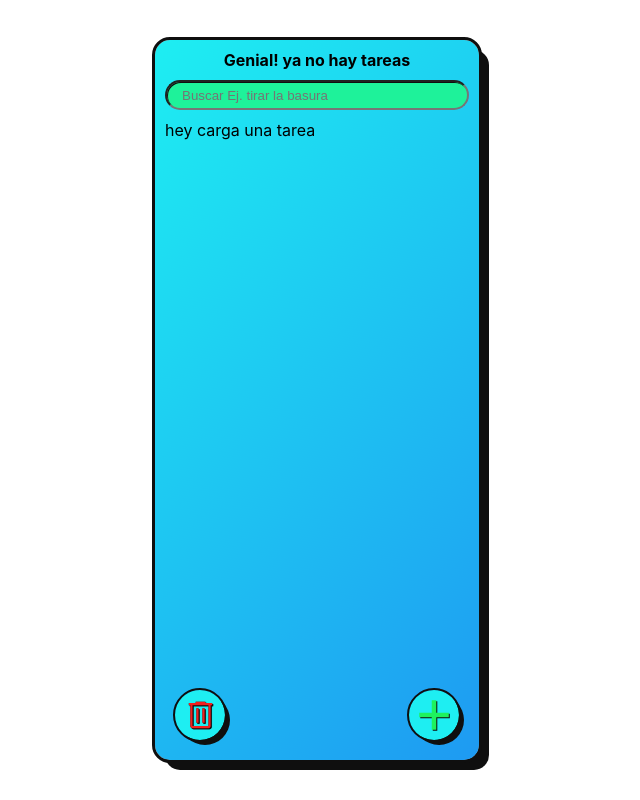
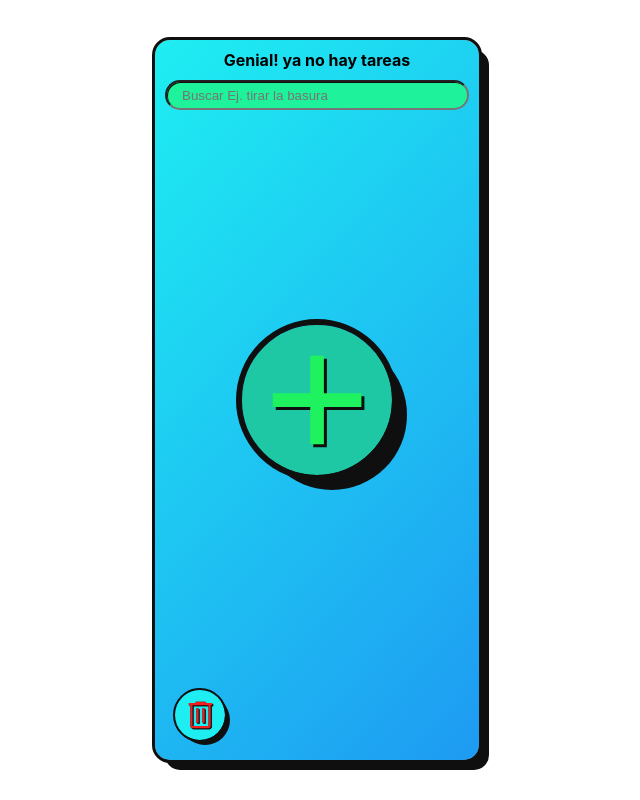
Before and after one commit to GustavoEraso/ToDo-react-2023, a React (Create React App) app: page / in a window 1280 px wide. Shown: the whole page, without its empty margins (323-963 px from the left). Built offline with nearby package versions, Linux system fonts and the light colour scheme.

Commit message:
ToDoAdd animation

```diff
--- a/src/components/ToDoAdd.jsx
+++ b/src/components/ToDoAdd.jsx
@@ -1,14 +1,32 @@
 import '../styles/ToDoAdd.css'
 
 import { ReactComponent as AddIcon } from '../assets/icons/add_FILL0_wght700_GRAD200_opsz48.svg'
-import { useContext } from 'react'
+import { useContext, useEffect, useState } from 'react'
 import { ToDoContext } from './ToDoContext'
 
+
+
+
 function ToDoAdd(){
+    const {
+        pendingTodosList,
+        completedTodosList
+    }= useContext(ToDoContext);
+
+    const {completedTodosCounter, totalTodosCounter} = useContext(ToDoContext);
+
+    const [isEmpy, setIsEmpy] =useState(totalTodosCounter === completedTodosCounter )
+    useEffect(()=>{
+        setIsEmpy(totalTodosCounter === 0 )
+    },[completedTodosCounter, totalTodosCounter])
+
+    console.log(isEmpy)
+
+
     const {toggleNewTodoModal, settoggleNewTodoModal} = useContext(ToDoContext)
 
     return(
-        <span className="ToDoAdd"onClick={()=>settoggleNewTodoModal(!toggleNewTodoModal)} ><AddIcon alt="add button" className= 'ToDoAdd__img' /></span>   )
+        <span className={isEmpy ?"ToDoAdd animated" : "ToDoAdd"} onClick={()=>settoggleNewTodoModal(!toggleNewTodoModal)} ><AddIcon alt="add button" className= 'ToDoAdd__img' /></span>   )
 }
 
 export {ToDoAdd}
--- a/src/components/ToDoList.jsx
+++ b/src/components/ToDoList.jsx
@@ -9,12 +9,13 @@ import { useContext } from "react";
 function ToDoList(){
     const {todos, completedTodosList, pendingTodosList, searchedTodos, error, loading} = useContext(ToDoContext);
 
+
     if(loading){
         return(<ToDoLoading />)};
     if(error)
         return(<p>vaya algo salio mal</p>)
-    if(!todos.length)
-        return(<p>hey carga una tarea</p>)
+    if(!pendingTodosList.length && !completedTodosList.length)
+        return(<></>)
     if(searchedTodos.length > 0)
         return(
          <section className="ToDoList-main-container">
--- a/src/styles/ToDoAdd.css
+++ b/src/styles/ToDoAdd.css
@@ -13,10 +13,12 @@
   outline: 2px solid var(--line-color);
   box-shadow: 5px 5px var(--line-color);
   transition: 500ms ease;
+  animation: 0.5s empyTraslate-return ease-in 1;
+  animation-fill-mode: forwards;
+
 }
 
 .ToDoAdd:active{
-
     box-shadow: none;
     transform: translate(5px ,5px);
     transition: 200ms ease;
@@ -26,3 +28,47 @@
     filter: drop-shadow(1px 1px var(--line-color));
     transition: 500ms ease;
 }
+
+.animated{
+  transform: scale(3);
+  animation: 1.5s clickMe ease-in infinite, 0.5s empyTraslate ease-in 1;
+  animation-fill-mode: forwards;
+}
+
+
+@keyframes clickMe {
+  0%{
+    background-color: var(--green);
+  }
+
+  50%{
+    background-color: var(--main-background);;
+  }
+  100%{
+    background-color:  5px 5px var(--green);
+  }
+
+}
+@keyframes empyTraslate {
+  0%{
+    bottom: 20px;
+    right: 20px;
+  }
+
+  100%{
+    bottom: calc(50% - 25px);
+    right: calc(50% - 25px);
+  }
+}
+
+@keyframes empyTraslate-return {
+  0%{
+    bottom: calc(50% - 25px);
+    right: calc(50% - 25px);
+  }
+  100%{
+    bottom: 20px;
+    right: 20px;
+  }
+
+}
```
Also changed, not shown: src/components/ToDoContext.jsx (+6 -6 lines).
